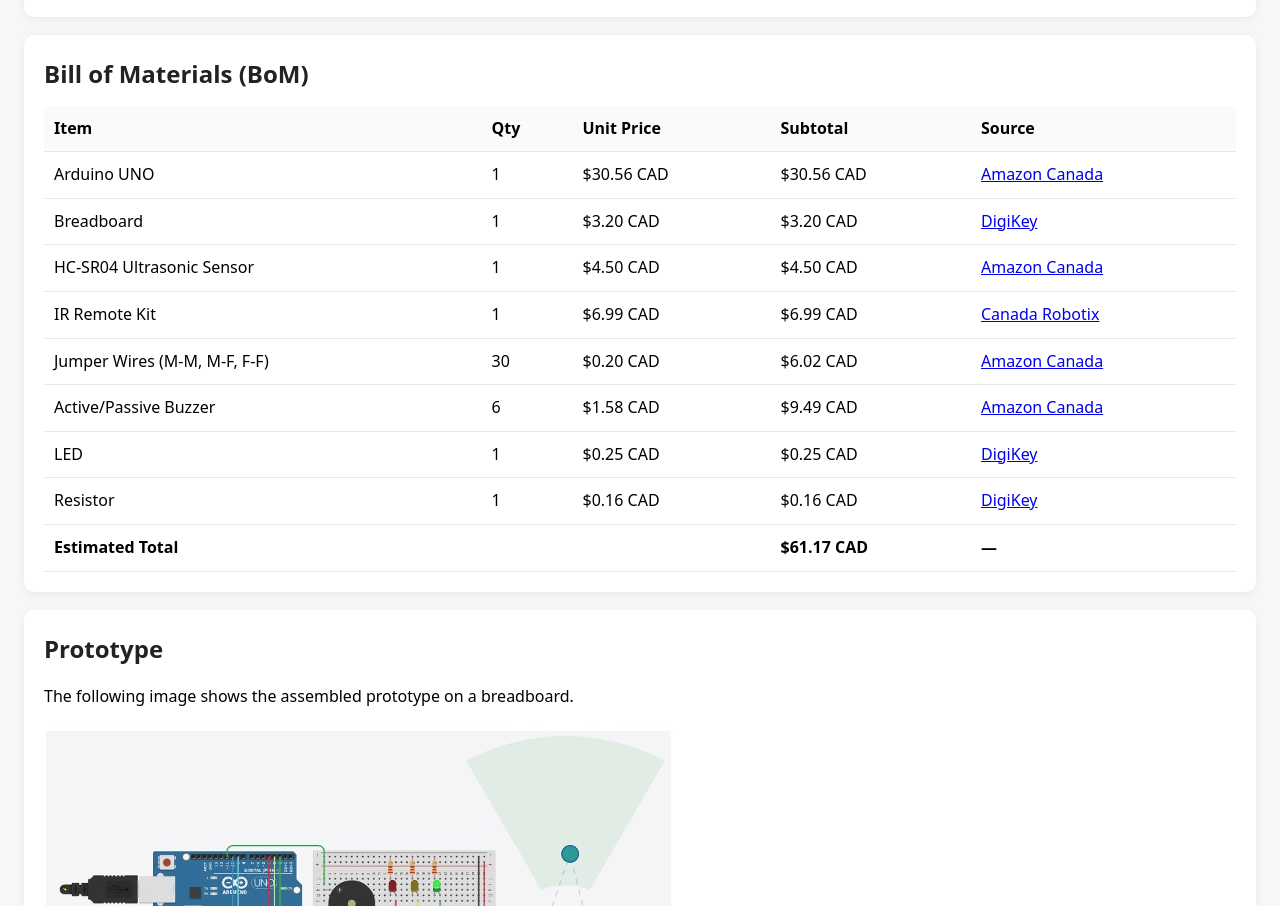
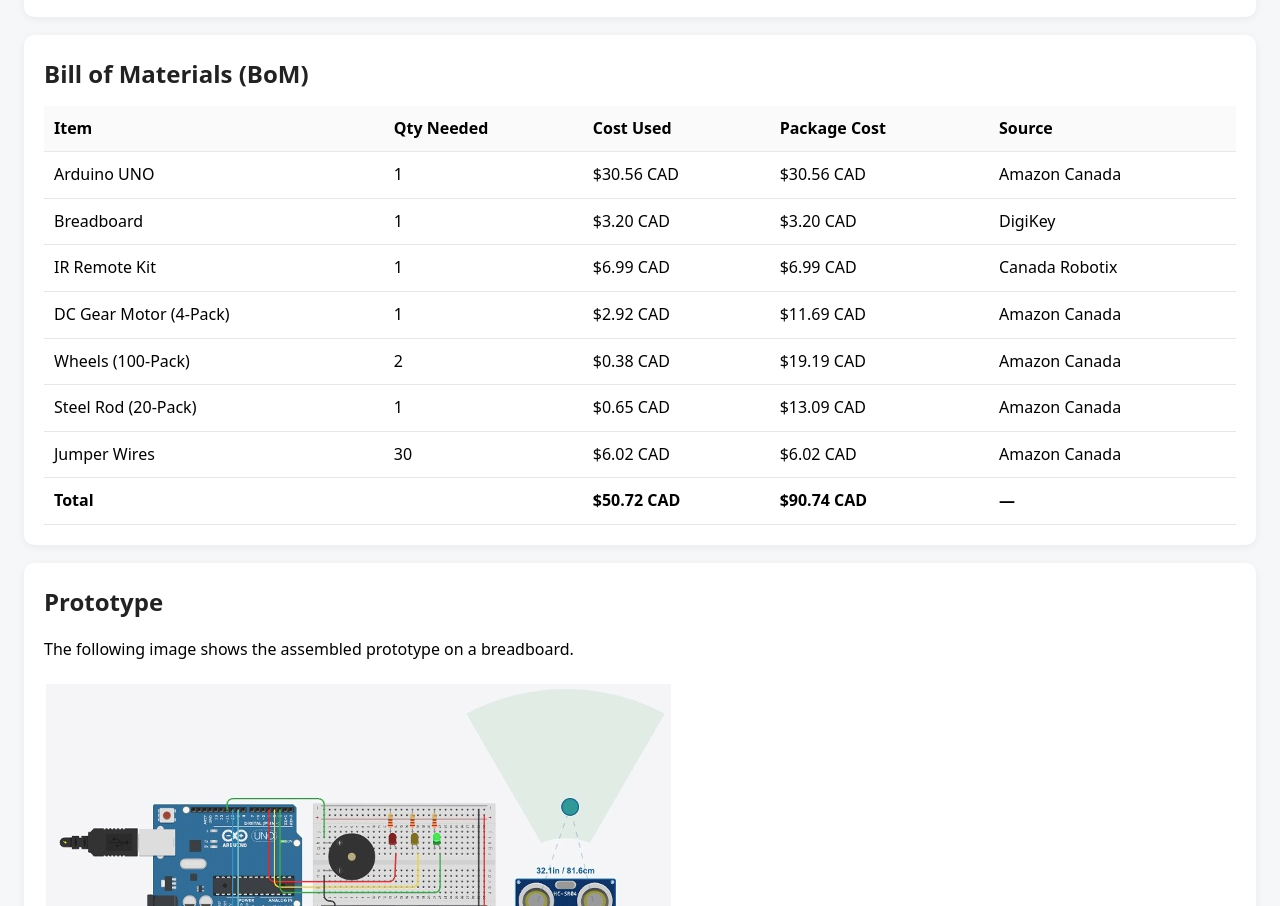
Before and after one commit to KG170/Tech-117-Final-Project, a plain HTML site: page index.html in a window 1280 px wide. Shown: the part 3754-4660 px from the top of the page. Drawn offline with nearby package versions, Linux system fonts and the light colour scheme.

Commit message:
Revise Bill of Materials table format and data
Updated the Bill of Materials table structure and content, including changes to headers and item details.

```diff
--- a/index.html
+++ b/index.html
@@ -210,9 +210,9 @@
   <thead>
     <tr>
       <th>Item</th>
-        <th>Qty</th>
-        <th>Unit Price</th>
-        <th>Subtotal</th>
+      <th>Qty Needed</th>
+      <th>Cost Used</th>
+      <th>Package Cost</th>
       <th>Source</th>
     </tr>
   </thead>
@@ -223,7 +223,7 @@
       <td>1</td>
       <td>$30.56 CAD</td>
       <td>$30.56 CAD</td>
-        <td><a href="https://www.amazon.ca/Arduino-A000066-Microcontroller-Connectivity-Prototyping/dp/B008GRTSV6">Amazon Canada</a></td>
+      <td>Amazon Canada</td>
     </tr>
 
     <tr>
@@ -231,15 +231,7 @@
       <td>1</td>
       <td>$3.20 CAD</td>
       <td>$3.20 CAD</td>
-        <td><a href="https://www.digikey.ca/en/products/detail/olimex-ltd/BREADBOARD-1/21662422">DigiKey</a></td>
-      </tr>
-
-      <tr>
-        <td>HC-SR04 Ultrasonic Sensor</td>
-        <td>1</td>
-        <td>$4.50 CAD</td>
-        <td>$4.50 CAD</td>
-        <td><a href="https://www.amazon.ca/Ultrasonic-HC-SR04-Distance-Measuring-Transducer/dp/B077P72HG7">Amazon Canada</a></td>
+      <td>DigiKey</td>
     </tr>
 
     <tr>
@@ -247,46 +239,47 @@
       <td>1</td>
       <td>$6.99 CAD</td>
       <td>$6.99 CAD</td>
-        <td><a href="https://www.canadarobotix.com/products/1257">Canada Robotix</a></td>
+      <td>Canada Robotix</td>
     </tr>
 
     <tr>
-        <td>Jumper Wires (M-M, M-F, F-F)</td>
-        <td>30</td>
-        <td>$0.20 CAD</td>
-        <td>$6.02 CAD</td>
-        <td><a href="https://www.amazon.ca/2-54mm-Dupont-Jumper-Cables-Female/dp/B09SXN7K1M">Amazon Canada</a></td>
+      <td>DC Gear Motor (4-Pack)</td>
+      <td>1</td>
+      <td>$2.92 CAD</td>
+      <td>$11.69 CAD</td>
+      <td>Amazon Canada</td>
     </tr>
 
     <tr>
-        <td>Active/Passive Buzzer</td>
-        <td>6</td>
-        <td>$1.58 CAD</td>
-        <td>$9.49 CAD</td>
-        <td><a href="https://www.amazon.ca/MECCANIXITY-Electric-Continuous-Computer-Warehouse/dp/B0GK9FZKG1">Amazon Canada</a></td>
+      <td>Wheels (100-Pack)</td>
+      <td>2</td>
+      <td>$0.38 CAD</td>
+      <td>$19.19 CAD</td>
+      <td>Amazon Canada</td>
     </tr>
 
     <tr>
-        <td>LED</td>
+      <td>Steel Rod (20-Pack)</td>
       <td>1</td>
-        <td>$0.25 CAD</td>
-        <td>$0.25 CAD</td>
-        <td><a href="https://www.digikey.ca/">DigiKey</a></td>
+      <td>$0.65 CAD</td>
+      <td>$13.09 CAD</td>
+      <td>Amazon Canada</td>
     </tr>
 
     <tr>
-        <td>Resistor</td>
-        <td>1</td>
-        <td>$0.16 CAD</td>
-        <td>$0.16 CAD</td>
-        <td><a href="https://www.digikey.ca/">DigiKey</a></td>
+      <td>Jumper Wires</td>
+      <td>30</td>
+      <td>$6.02 CAD</td>
+      <td>$6.02 CAD</td>
+      <td>Amazon Canada</td>
     </tr>
   </tbody>
 
   <tfoot>
     <tr>
-        <td colspan="3">Estimated Total</td>
-        <td>$61.17 CAD</td>
+      <td colspan="2"><strong>Total</strong></td>
+      <td><strong>$50.72 CAD</strong></td>
+      <td><strong>$90.74 CAD</strong></td>
       <td>—</td>
     </tr>
   </tfoot>
```
Lines whose indentation alone changed are shown as unchanged.
